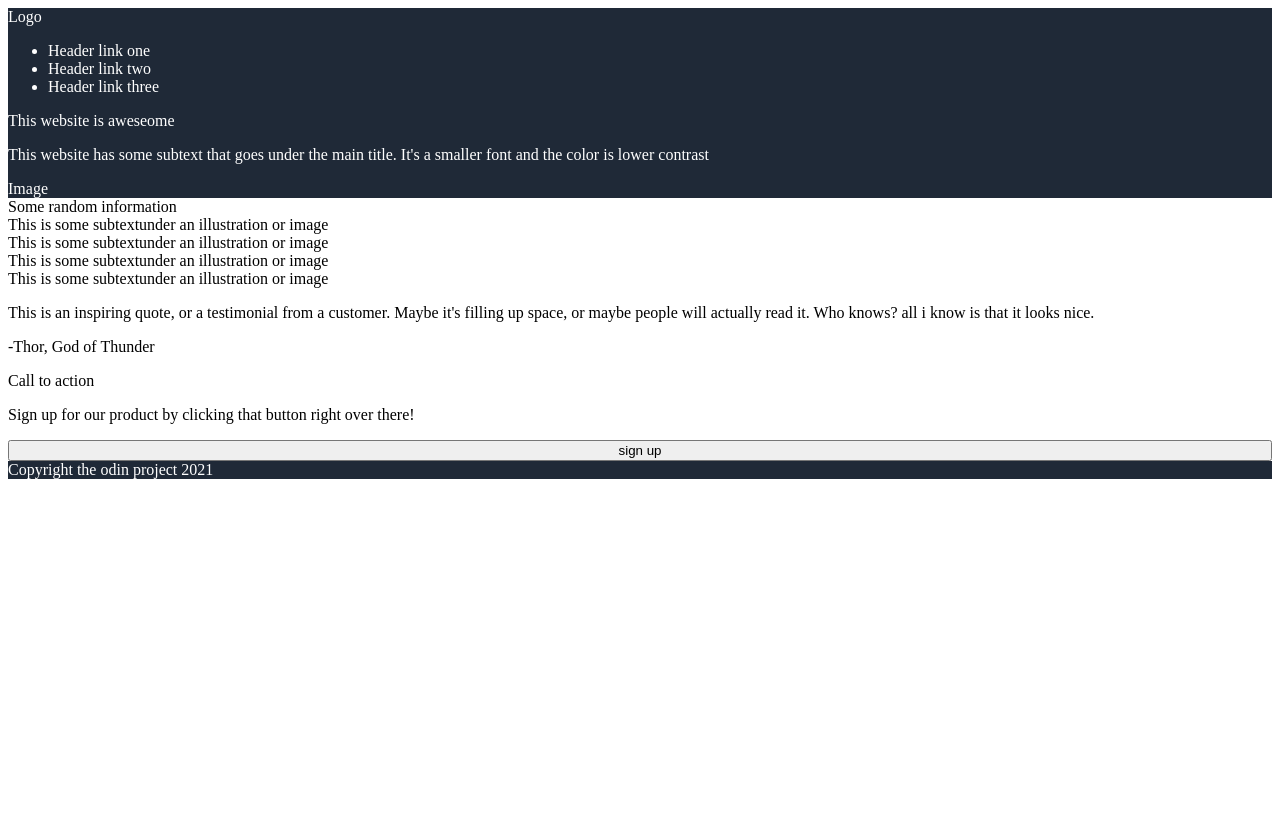
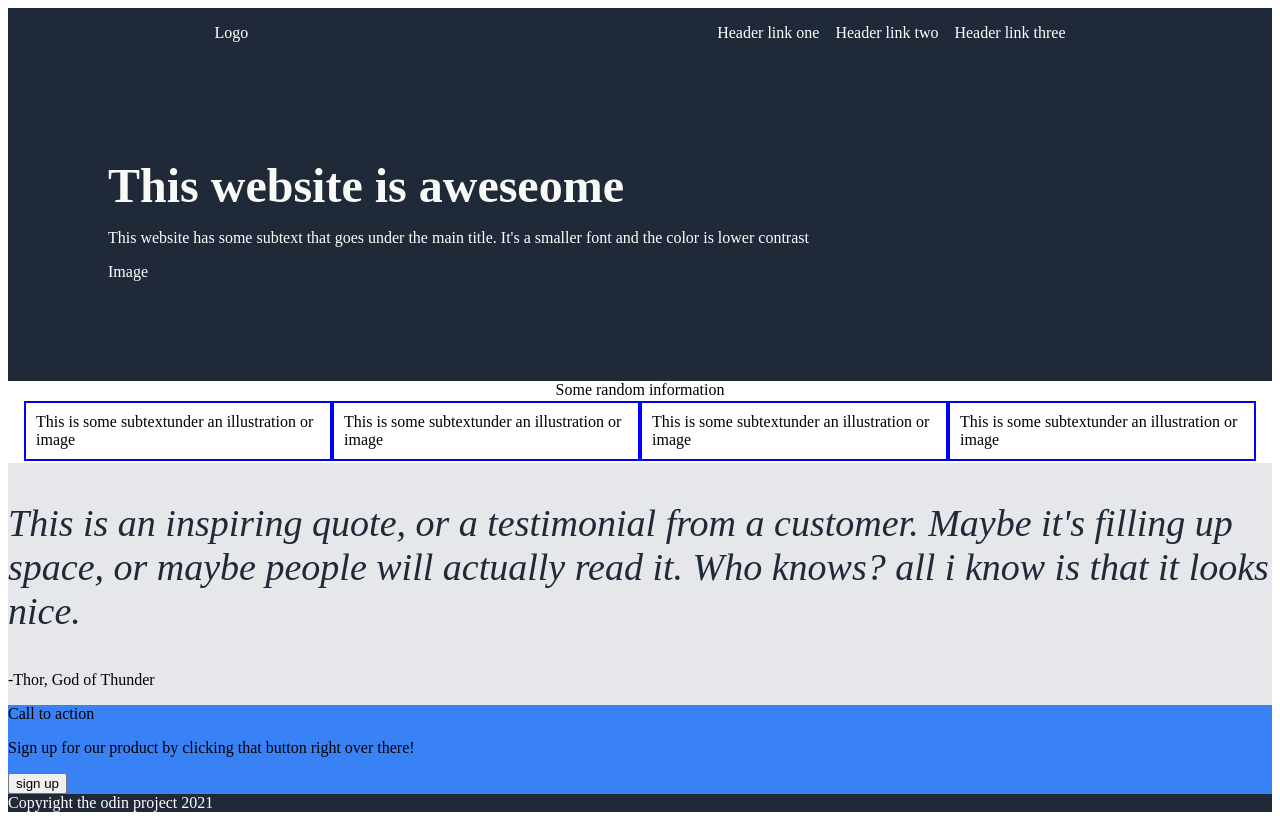
Before and after one commit to nikolatrenkoski/landing-page, a plain HTML site: page index.html in a window 1280 px wide. Drawn offline with Linux system fonts and the light colour scheme.

Commit message:
add more features to index.html and style.css

```diff
--- a/index.html
+++ b/index.html
@@ -35,23 +35,26 @@
     </div>
 
     <div class="information-container">
-        <header>Some random information</header>
+        <header id="info-title">Some random information</header>
 
+          <div class="card-container">
             <div class="card">This is some subtextunder an illustration or image</div>
             <div class="card">This is some subtextunder an illustration or image</div>
             <div class="card">This is some subtextunder an illustration or image</div>
             <div class="card">This is some subtextunder an illustration or image</div>
           </div>
+    </div>
 
     <div class="quote-container">
-        <p>This is an inspiring quote, or a testimonial from a customer. Maybe it's filling up space, or maybe people will actually read it. Who knows? all i know is that it looks nice.</p>
+        <p id="quote">This is an inspiring quote, or a testimonial from a customer. Maybe it's filling up space, or maybe people will actually read it. Who knows? all i know is that it looks nice.</p>
         <p>-Thor, God of Thunder</p>
     </div>
 
-    <div class="sign-up-container"></div>
+    <div class="sign-up-container">
         <header>Call to action</header>
         <p>Sign up for our product by clicking that button right over there! </p>
         <button>sign up</button>
+    </div>
 
     <div class="footer">
         Copyright the odin project 2021
--- a/style.css
+++ b/style.css
@@ -1,31 +1,82 @@
 body {
     display: flex;
     flex-direction: column;
+    font-style: Roboto;
 }
 
 .nav-bar {
     background-color: #1F2937;
     color: white;
+    display: flex;
+    flex-direction: row;
+    justify-content: space-around;
+}
+
+.nav-bar-left {
+    align-self: center;
+}
+
+.nav-bar-right {
+    display: flex;
+    flex-direction: row;
 }
 
 .hero-container {
     background-color: #1F2937;
     color: white;
+    padding: 100px;
+}
+
+.hero-main-text {
+    font-size: 48px;
+    font-weight: bolder;
+    color: #f9faf8;
 }
 
 .information-container {
+    display: flex;
+    flex-direction: column;
+}
 
+.card-container {
+    display: flex;
+    padding: 2px 16px;
+}
+
+.card {
+    padding: 10px;
+    border: blue solid 2px;
 }
 
 .quote-container {
-
+    background-color: #e5e7eb;
 }
 
-.sign-in-container {
-
+.sign-up-container {
+    background-color: #3882f6;
 }
 
 .footer {
     background-color: #1F2937;
     color: white;
 }
+
+ul {
+    display: flex;
+    list-style-type: none;
+}
+
+li {
+    padding-left: 16px;
+}
+
+#quote {
+    font-size: 38px;
+    font-weight: lighter;
+    font-style: italic;
+    color: #1f2937;
+}
+
+#info-title {
+    align-self: center;
+}
```
Lines whose indentation alone changed are shown as unchanged.
